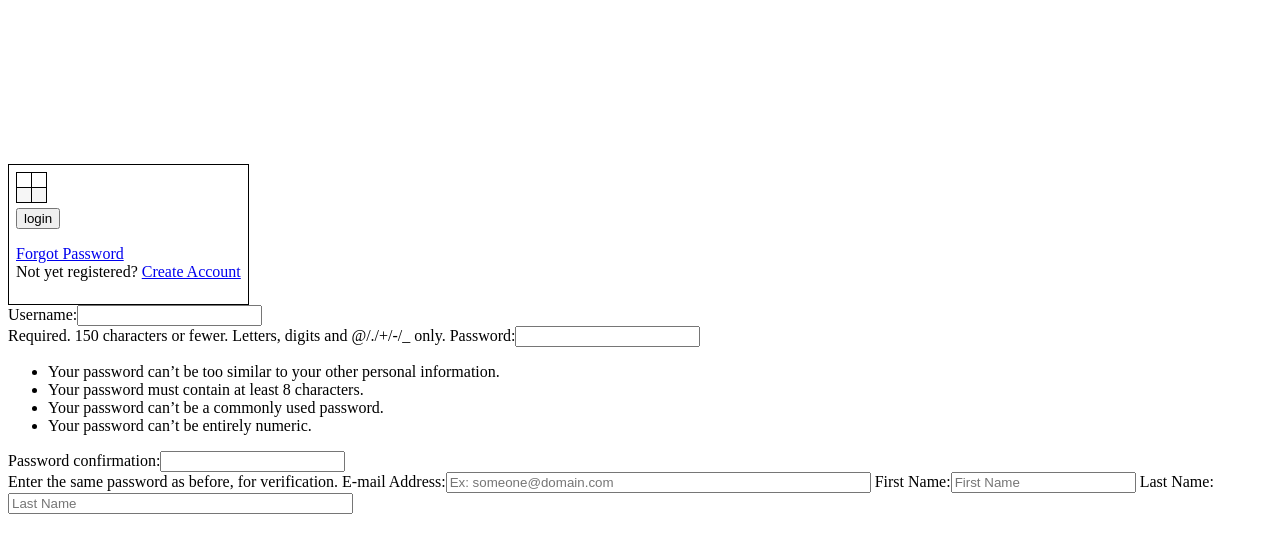
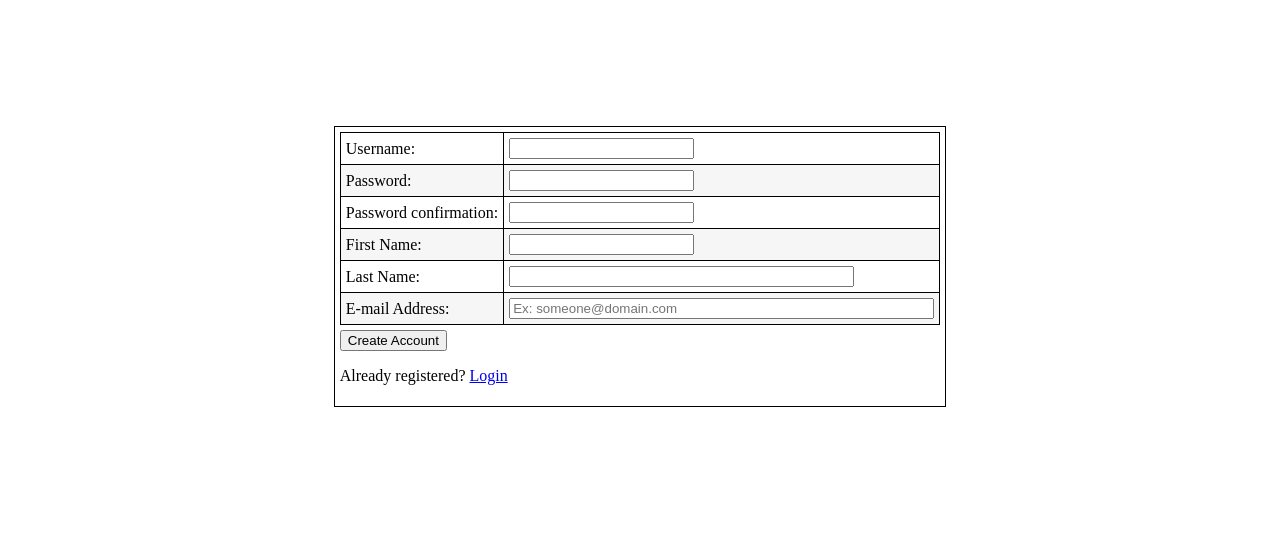
Before and after one commit to castertr0y357/RecipeBook, a Django app: page /accounts/create_account in a window 1280 px wide. Shown: the part 47-600 px from the top of the page. Run offline with Django 3.2, Linux system fonts and the light colour scheme; some libraries are stand-ins or nearby versions.

Commit message:
Minor tweaks to existing form tables.  Fixed Account creation form formatting.  Partway into creating post logic and user creation.

```diff
--- a/RecipeBook/forms.py
+++ b/RecipeBook/forms.py
@@ -14,7 +14,6 @@ class SearchForm(forms.Form):
 
     def clean_name(self):
         name = self.cleaned_name['search_name']
-
         return name
 
 
@@ -65,12 +64,12 @@ class AccountCreationForm(UserCreationForm, forms.Form):
         required=True,
         initial='')
     first_name = forms.CharField(widget=forms.TextInput(attrs={
-        'size': '20', 'placeholder': 'First Name'}),
+        'size': '20'}),
         label='First Name',
         required=True,
         initial='')
     last_name = forms.CharField(widget=forms.TextInput(attrs={
-        'size': '40', 'placeholder': 'Last Name'}),
+        'size': '40'}),
         label='Last Name',
         required=True,
         initial='')
--- a/RecipeBook/views.py
+++ b/RecipeBook/views.py
@@ -313,7 +313,7 @@ class RecipeEditView(SearchMixin, DetailView):
 
     def post(self, request, **slug):
         if request.method == 'POST':
-            search_form = SearchForm(request.POST)
+            # search_form = SearchForm(request.POST)
             edit_form = RecipeForm(request.POST)
             if edit_form.is_valid():
                 name = edit_form.cleaned_data['recipe_name']
@@ -336,12 +336,6 @@ class RecipeEditView(SearchMixin, DetailView):
                 recipe = self.update_recipe(name, ingredients_list, directions, servings, prep_time, cook_time, source,
                                             categories_list)
                 return redirect('RecipeBook:view_recipe', slug=recipe.slug)
-            elif search_form.is_valid():
-                name = search_form.cleaned_data['search_name']
-                base_url = reverse('RecipeBook:search_results')
-                query_string = urlencode({'name': name})
-                url = '{}?{}'.format(base_url, query_string)
-                return HttpResponseRedirect(url)
             else:
                 return render('RecipeBook:edit_recipe', {'form': edit_form})
 
@@ -537,6 +531,10 @@ class CreateUserView(SearchMixin, FormView):
         context['account_form'] = self.account_form
         return context
 
+    def post(self, request, *args, **kwargs):
+        if request.method == 'POST':
+            form = AccountCreationForm(request.POST)
+
 
 class LoginView(SearchMixin, auth_views.LoginView):
     template_name = 'registration/login.html'
--- a/templates/RecipeBook/edit_recipe.html
+++ b/templates/RecipeBook/edit_recipe.html
@@ -11,6 +11,8 @@
             <table style="text-align: left; padding-bottom: 10px">
                 {{ recipe_edit_form.as_table }}
             </table>
-            <input type="submit" value="Save">
+            <div style="padding-top: 5px">
+                <input type="submit" value="Save">
+            </div>
         </form>
     {% endblock body %}
--- a/templates/registration/account_creation.html
+++ b/templates/registration/account_creation.html
@@ -4,8 +4,13 @@
     <title>Create Account</title>
 {% endblock %}
 
+{% block head %}
+    {% load static %}
+    <link rel="stylesheet" href="{% static "RecipeBook/css/login_0.1.css" %}"/>
+{% endblock %}
+
 {% block body %}
-    <div class="login" style="vertical-align: middle; height: 100%; margin-top: 13%">
+    <div class="login" style="vertical-align: middle; height: 100%; margin-top: 10%">
         <table class="login" style="border: none; margin-top: auto; margin-bottom: auto">
             <tr>
                 <td>
@@ -17,28 +22,41 @@
                         {% csrf_token %}
                         <table>
                                 <tr>
-                                    <td>{{ login_form.username.label_tag }}</td>
-                                    <td>{{ login_form.username }}</td>
+                                    <td>{{ account_form.username.label_tag }}</td>
+                                    <td>{{ account_form.username }}</td>
                                 </tr>
                                 <tr>
-                                    <td>{{ login_form.password.label_tag }}</td>
-                                    <td>{{ login_form.password }}</td>
+                                    <td>{{ account_form.password1.label_tag }}</td>
+                                    <td>{{ account_form.password1 }}</td>
                                 </tr>
-                            </td>
+                                <tr>
+                                    <td>{{ account_form.password2.label_tag }}</td>
+                                    <td>{{ account_form.password2 }}</td>
+                                </tr>
+                                <tr>
+                                    <td>{{ account_form.first_name.label_tag }}</td>
+                                    <td>{{ account_form.first_name }}</td>
+                                </tr>
+                                <tr>
+                                    <td>{{ account_form.last_name.label_tag }}</td>
+                                    <td>{{ account_form.last_name }}</td>
+                                </tr>
+                                <tr>
+                                    <td>{{ account_form.email.label_tag }}</td>
+                                    <td>{{ account_form.email }}</td>
+                                </tr>
                         </table>
                         <div style="padding-top: 5px">
-                            <input type="submit" value="login"/>
+                            <input type="submit" value="Create Account"/>
                             <input type="hidden" name="next" value="{{ next }}"/>
                         </div>
                     </form>
 
                     <p>
-                        <div><a href="{% url 'RecipeBook:password_reset' %}">Forgot Password</a></div>
-                        <div>Not yet registered? <a href="{% url 'RecipeBook:create_user' %}">Create Account</a></div>
+                        Already registered? <a href="{% url 'RecipeBook:login' %}">Login</a>
                     </p>
                 </td>
             </tr>
         </table>
     </div>
-    {{ account_form.as_table }}
 {% endblock %}
--- a/templates/registration/login.html
+++ b/templates/registration/login.html
@@ -37,7 +37,6 @@
                                     <td>{{ login_form.password.label_tag }}</td>
                                     <td>{{ login_form.password }}</td>
                                 </tr>
-                            </td>
                         </table>
                         <div style="padding-top: 5px">
                             <input type="submit" value="login"/>
```
